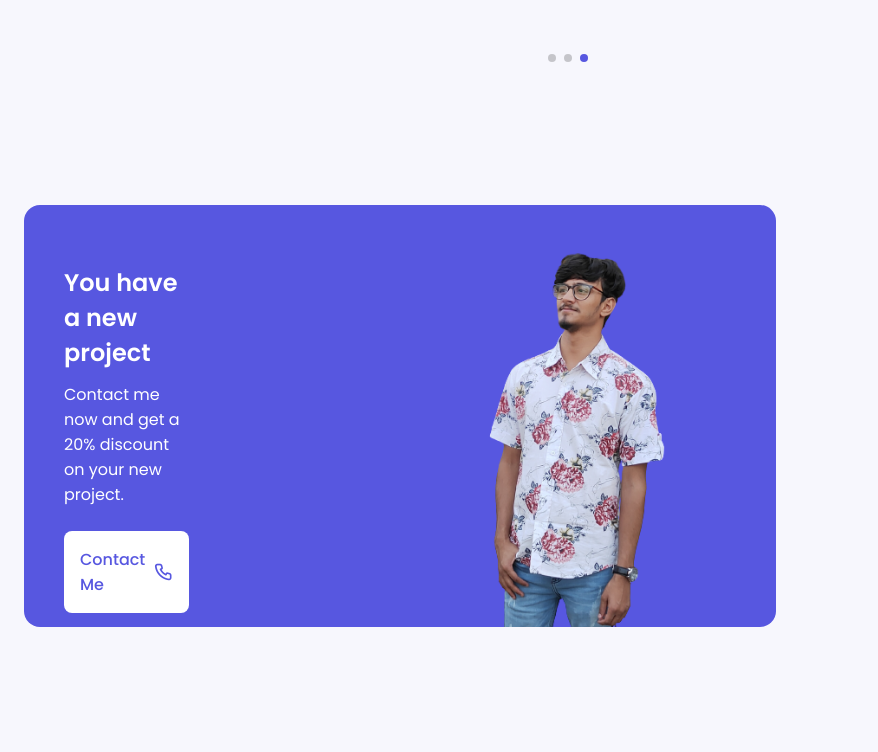
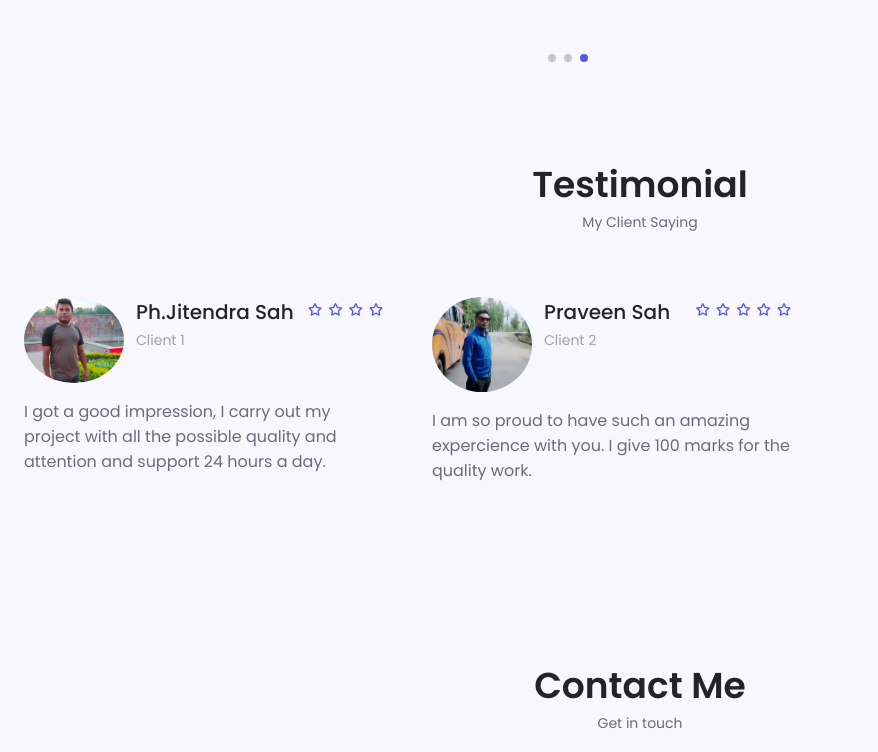
Before and after one commit to i-am-ramprakash/ramprakashportfolio, a plain HTML site: page index.html in a window 1280 px wide. Shown: the part 3789-4541 px from the top of the page, without its empty margins (0-878 px from the left). Drawn offline with nearby package versions, Linux system fonts and the light colour scheme.

Commit message:
Update index.html

```diff
--- a/index.html
+++ b/index.html
@@ -674,25 +674,6 @@
                 </section>
             </section>
 
-            <!--==================== PROJECT IN MIND ====================-->
-            <section class="project section">
-                <div class="project__bg">
-                    <div class="project__container container grid">
-                        <div class="project__data">
-                            <h2 class="project__title">You have a new project</h2>
-                            <p class="project__description">Contact me now and get a 20%
-                                 discount on your new project.</p>
-                            <a href="#contact" class="button button--flex button--white">
-                                Contact Me
-                                <i class="uil uil-phone-alt project__icon button__icon"></i>
-                            </a>
-                        </div>
-
-                        <img src="assets/img/project.png" alt="" class="project__img">
-                    </div>
-                </div>
-            </section>
-
             <!--==================== TESTIMONIAL ====================-->
             <section class="testimonial section">
                 <h2 class="section__title">Testimonial</h2>
```
